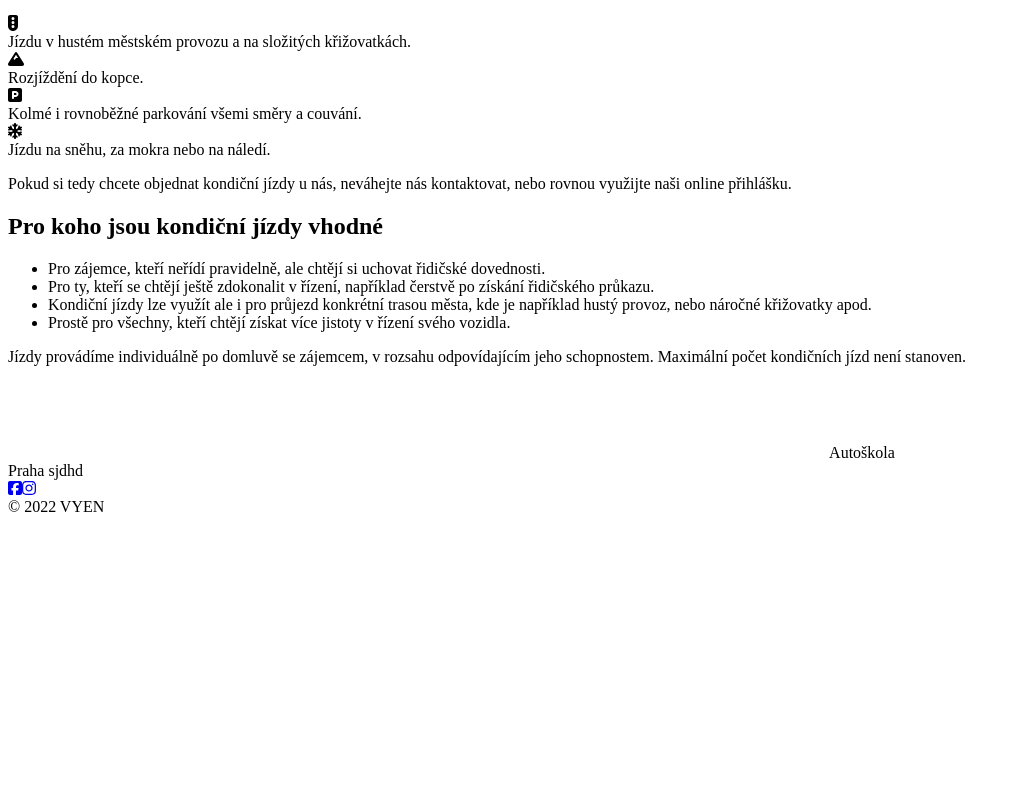
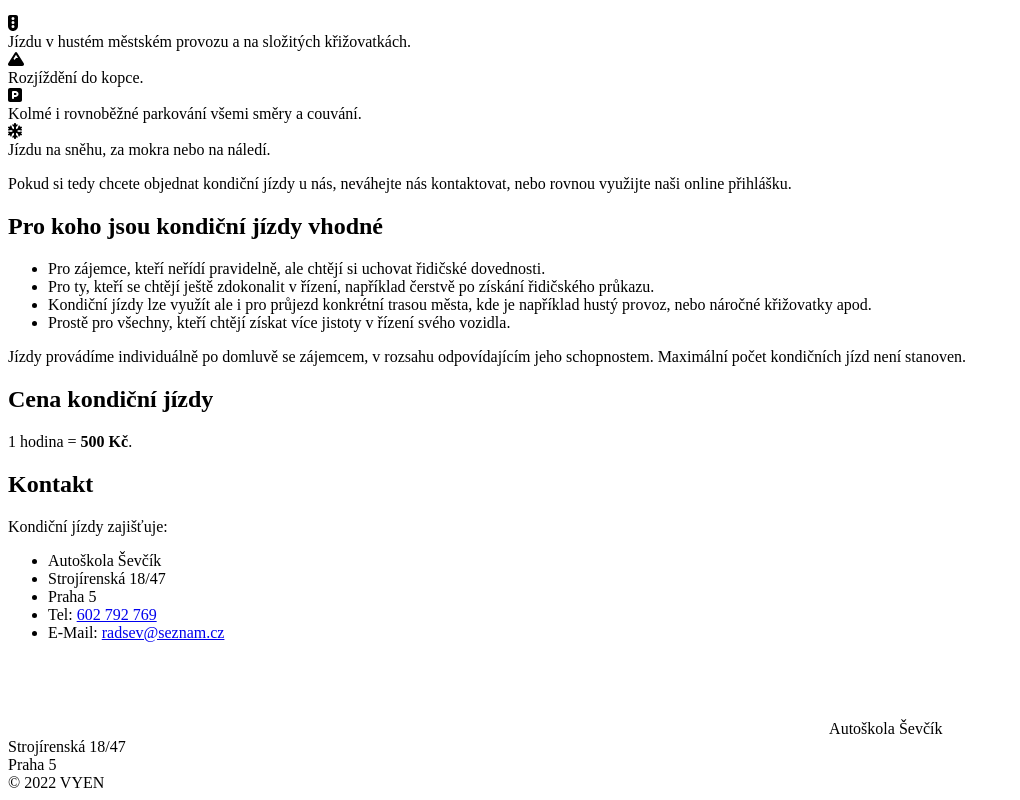
Before and after one commit to jakubenglicky/kondicnijizdyvprazecz, a Nuxt app: page / in a window 1280 px wide. Shown: the part 624-1424 px from the top of the page, without its empty margins (0-1020 px from the left). Before the commit the page ends 1148 px from the top, so only its background shows below. Built offline with nearby package versions, Linux system fonts and the light colour scheme; a web font is replaced by a local one.

Commit message:
Add price and contact info

```diff
--- a/components/Footer.vue
+++ b/components/Footer.vue
@@ -4,13 +4,12 @@
             <div class="row">
                 <div class="col-md-4">
                     <img src="/img/logoWhite.png">
-                    Autoškola<br>
-                    Praha sjdhd
+                    Autoškola Ševčík<br>
+                    Strojírenská 18/47 <br>
+                    Praha 5
                 </div>
                 <div class="col-md-4"></div>
                 <div class="col-md-4">
-                    <a href="https://www.facebook.com/" target="_blank"><font-awesome-icon icon="fa-brands fa-facebook-square" /></a>
-                    <a href="https://www.instagram.com/" target="_blank"><font-awesome-icon icon="fa-brands fa-instagram" /></a>
                     <div class="copy">© {{ new Date().getFullYear() }} VYEN</div>
                 </div>
             </div>
--- a/pages/index.vue
+++ b/pages/index.vue
@@ -78,5 +78,38 @@ online přihlášku.</p>
       </div>
     </section>
 
+    <section id="cenik">
+      <div class="container">
+        <div class="row">
+          <div class="col-md-8 u-m-auto u-center">
+            <h2 data-aos="fade-roght" data-aos-delay="200">Cena kondiční jízdy</h2>
+            <div  data-aos="fade-up" data-aos-delay="200">
+              <p>1 hodina = <b>500 Kč</b>.</p>
+            </div>
+          </div>
+        </div>
+      </div>
+    </section>
+
+    <section id="kontakt">
+      <div class="container">
+        <div class="row">
+          <div class="col-md-8 u-m-auto u-center">
+            <h2 data-aos="fade-roght" data-aos-delay="200">Kontakt</h2>
+            <div  data-aos="fade-up" data-aos-delay="200">
+              <p>Kondiční jízdy zajišťuje:</p>
+              <ul>
+                <li>Autoškola Ševčík</li>
+                <li>Strojírenská 18/47</li>
+                <li>Praha 5</li>
+                <li>Tel: <a href="tel:602792769">602 792 769</a></li>
+                <li>E-Mail: <a href="mailto:radsev@seznam.cz">radsev@seznam.cz</a></li>
+              </ul>
+            </div>
+          </div>
+        </div>
+      </div>
+    </section>
+
   </main>
 </template>
```
